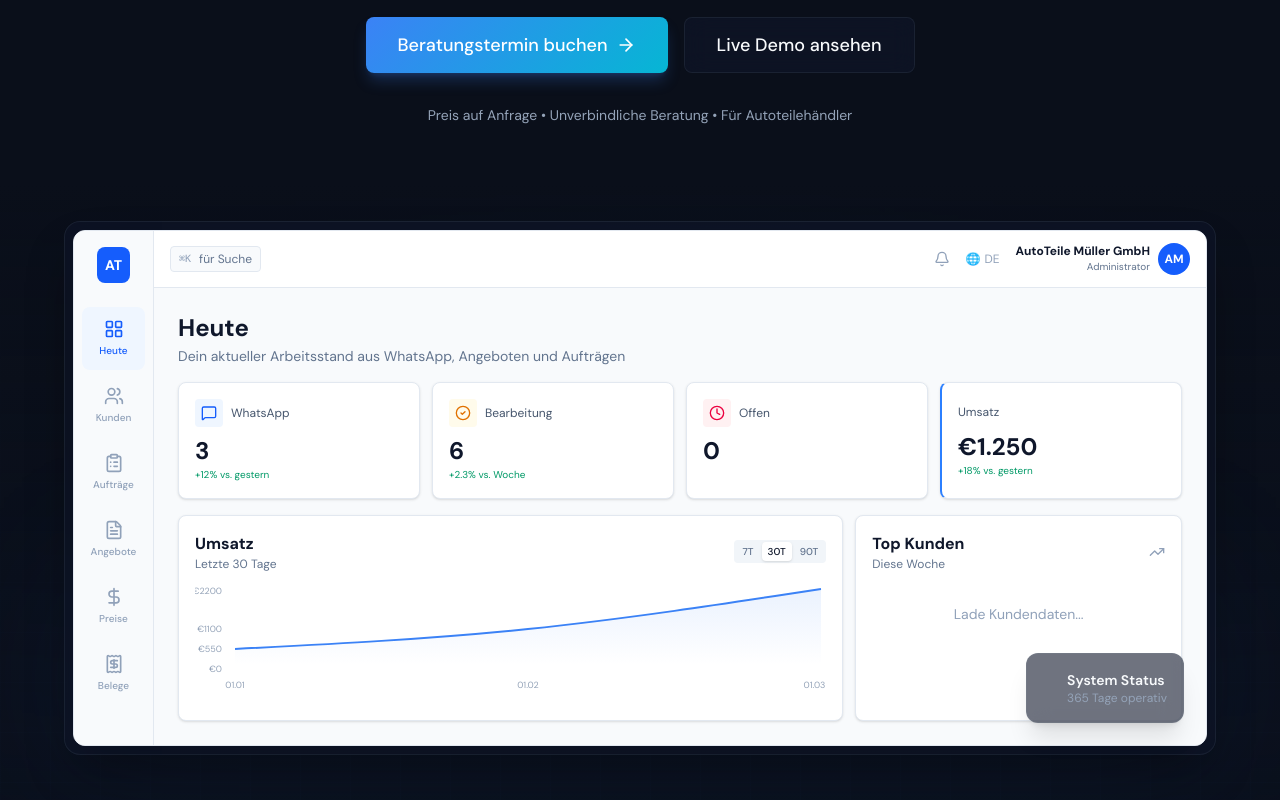
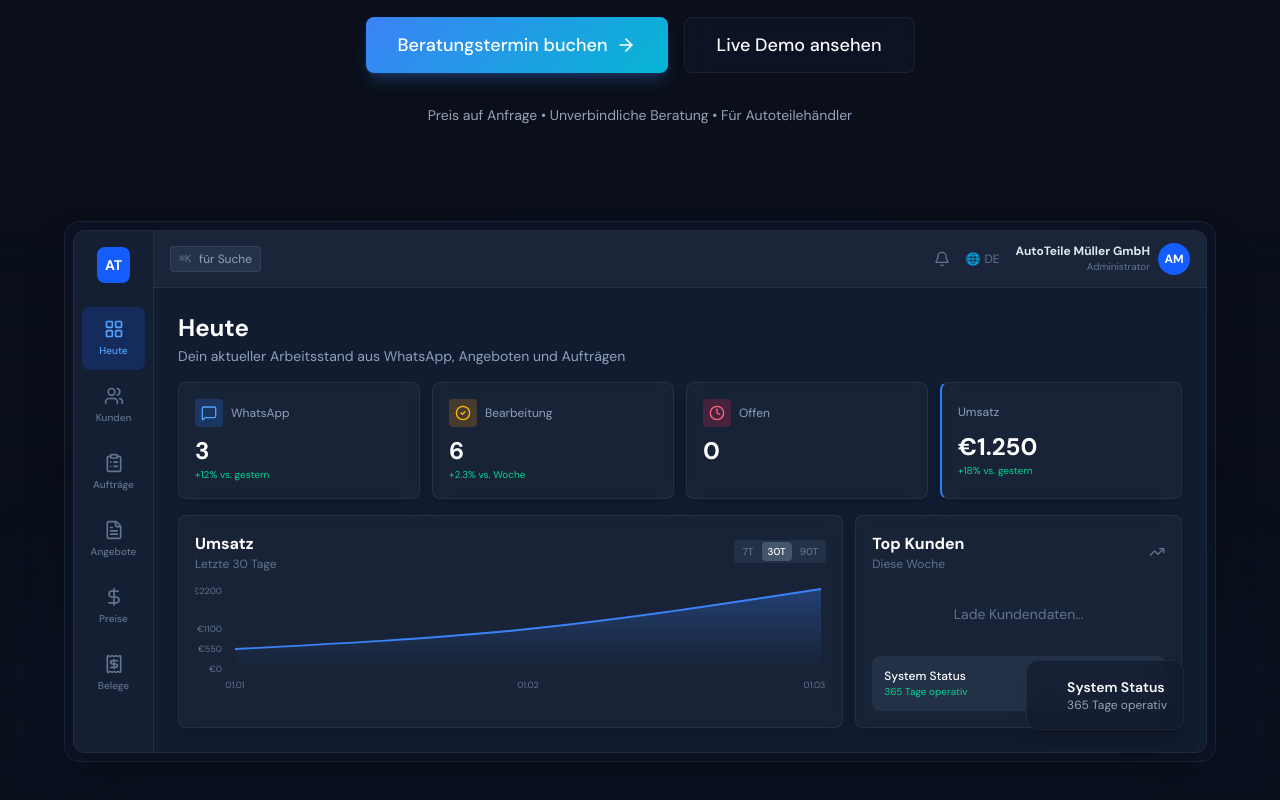
Before and after one commit to nyroxsystems-boop/landingpage, a Next.js app: page / in a window 1280 px wide. Shown: the part 518-1318 px from the top of the page. Built offline with nearby package versions, Linux system fonts and the light colour scheme.

Commit message:
🎨 Dark Mode für Dashboard & WAWI Previews - passend zum Landing Page Theme

```diff
--- a/components/landing/DashboardPreview.tsx
+++ b/components/landing/DashboardPreview.tsx
@@ -3,7 +3,7 @@
 import {
     MessageSquare, Clock, CheckCircle2, Bell,
     LayoutGrid, Users, FileText, ClipboardList, DollarSign,
-    Receipt, Package, Truck, TrendingUp, ChevronDown
+    Receipt, Package, Truck, TrendingUp
 } from 'lucide-react';
 import { AreaChart, Area, ResponsiveContainer, XAxis, YAxis } from 'recharts';
 
@@ -26,10 +26,10 @@ const sidebarItems = [
 
 export function DashboardPreview() {
     return (
-        <div className="w-full rounded-xl shadow-2xl border border-slate-200 bg-white overflow-hidden">
+        <div className="w-full rounded-xl shadow-2xl border border-slate-700/50 bg-slate-900 overflow-hidden">
             <div className="flex">
-                {/* Sidebar - Hidden on mobile, visible on md+ */}
-                <div className="hidden md:flex w-16 lg:w-20 bg-slate-50 border-r border-slate-200 min-h-[400px] lg:min-h-[500px] flex-col items-center py-3 lg:py-4 shrink-0">
+                {/* Sidebar - Dark Theme */}
+                <div className="hidden md:flex w-16 lg:w-20 bg-slate-800/50 border-r border-slate-700/50 min-h-[400px] lg:min-h-[500px] flex-col items-center py-3 lg:py-4 shrink-0">
                     {/* Logo */}
                     <div className="bg-blue-600 text-white font-bold rounded-lg p-1.5 lg:p-2 text-xs lg:text-sm mb-4 lg:mb-6">AT</div>
 
@@ -41,8 +41,8 @@ export function DashboardPreview() {
                                 <div
                                     key={index}
                                     className={`flex flex-col items-center justify-center w-full py-2 lg:py-3 rounded-lg cursor-pointer transition-colors ${item.active
-                                            ? 'bg-blue-50 text-blue-600'
-                                            : 'text-slate-400 hover:bg-slate-100 hover:text-slate-600'
+                                        ? 'bg-blue-600/20 text-blue-400'
+                                        : 'text-slate-500 hover:bg-slate-700/50 hover:text-slate-300'
                                         }`}
                                 >
                                     <Icon className="h-4 w-4 lg:h-5 lg:w-5 mb-0.5 lg:mb-1" />
@@ -55,20 +55,20 @@ export function DashboardPreview() {
 
                 {/* Main Content */}
                 <div className="flex-1 min-w-0">
-                    {/* Top Header */}
-                    <div className="bg-white border-b border-slate-200 px-3 py-2 md:px-4 md:py-3 flex items-center justify-between">
-                        <div className="flex items-center gap-2 text-xs text-slate-500 bg-slate-50 px-2 py-1 rounded border border-slate-200">
-                            <span className="font-mono text-[10px] text-slate-400">⌘K</span>
+                    {/* Top Header - Dark */}
+                    <div className="bg-slate-800/80 border-b border-slate-700/50 px-3 py-2 md:px-4 md:py-3 flex items-center justify-between">
+                        <div className="flex items-center gap-2 text-xs text-slate-400 bg-slate-700/50 px-2 py-1 rounded border border-slate-600/50">
+                            <span className="font-mono text-[10px] text-slate-500">⌘K</span>
                             <span className="hidden sm:inline">für Suche</span>
                         </div>
-                        <div className="flex items-center gap-2 md:gap-4 text-slate-400">
+                        <div className="flex items-center gap-2 md:gap-4 text-slate-500">
                             <Bell className="h-4 w-4" />
                             <div className="hidden sm:flex items-center gap-1 text-xs">
                                 <span>🌐</span> <span>DE</span>
                             </div>
                             <div className="flex items-center gap-1 md:gap-2">
                                 <div className="text-right hidden sm:block">
-                                    <div className="text-[10px] md:text-xs font-bold text-slate-900">AutoTeile Müller GmbH</div>
+                                    <div className="text-[10px] md:text-xs font-bold text-slate-200">AutoTeile Müller GmbH</div>
                                     <div className="text-[8px] md:text-[10px] text-slate-500">Administrator</div>
                                 </div>
                                 <div className="h-6 w-6 md:h-8 md:w-8 bg-blue-600 rounded-full flex items-center justify-center text-white text-[10px] md:text-xs font-bold">AM</div>
@@ -76,72 +76,72 @@ export function DashboardPreview() {
                         </div>
                     </div>
 
-                    {/* Dashboard Content */}
-                    <div className="bg-slate-50 p-3 md:p-4 lg:p-6">
+                    {/* Dashboard Content - Dark */}
+                    <div className="bg-slate-800/30 p-3 md:p-4 lg:p-6">
                         <div className="mb-3 md:mb-4">
-                            <h2 className="text-lg md:text-xl lg:text-2xl font-bold text-slate-900 mb-0.5">Heute</h2>
-                            <p className="text-slate-500 text-xs md:text-sm hidden sm:block">Dein aktueller Arbeitsstand aus WhatsApp, Angeboten und Aufträgen</p>
+                            <h2 className="text-lg md:text-xl lg:text-2xl font-bold text-white mb-0.5">Heute</h2>
+                            <p className="text-slate-400 text-xs md:text-sm hidden sm:block">Dein aktueller Arbeitsstand aus WhatsApp, Angeboten und Aufträgen</p>
                         </div>
 
-                        {/* Stats Grid */}
+                        {/* Stats Grid - Dark Cards */}
                         <div className="grid grid-cols-2 lg:grid-cols-4 gap-2 md:gap-3 mb-3 md:mb-4">
                             {/* Card 1: WhatsApp */}
-                            <div className="bg-white p-2 md:p-3 lg:p-4 rounded-lg border border-slate-200 shadow-sm">
+                            <div className="bg-slate-800/60 p-2 md:p-3 lg:p-4 rounded-lg border border-slate-700/50 shadow-lg backdrop-blur-sm">
                                 <div className="flex items-center gap-2 mb-1 md:mb-2">
-                                    <div className="p-1 md:p-1.5 bg-blue-50 text-blue-600 rounded">
+                                    <div className="p-1 md:p-1.5 bg-blue-500/20 text-blue-400 rounded">
                                         <MessageSquare className="h-3 w-3 md:h-4 md:w-4" />
                                     </div>
-                                    <span className="text-[10px] md:text-xs text-slate-600 truncate">WhatsApp</span>
+                                    <span className="text-[10px] md:text-xs text-slate-400 truncate">WhatsApp</span>
                                 </div>
-                                <div className="text-lg md:text-2xl font-bold text-slate-900">3</div>
-                                <div className="text-[8px] md:text-[10px] text-emerald-600 hidden sm:block">+12% vs. gestern</div>
+                                <div className="text-lg md:text-2xl font-bold text-white">3</div>
+                                <div className="text-[8px] md:text-[10px] text-emerald-400 hidden sm:block">+12% vs. gestern</div>
                             </div>
 
                             {/* Card 2: In Bearbeitung */}
-                            <div className="bg-white p-2 md:p-3 lg:p-4 rounded-lg border border-slate-200 shadow-sm">
+                            <div className="bg-slate-800/60 p-2 md:p-3 lg:p-4 rounded-lg border border-slate-700/50 shadow-lg backdrop-blur-sm">
                                 <div className="flex items-center gap-2 mb-1 md:mb-2">
-                                    <div className="p-1 md:p-1.5 bg-amber-50 text-amber-600 rounded">
+                                    <div className="p-1 md:p-1.5 bg-amber-500/20 text-amber-400 rounded">
                                         <CheckCircle2 className="h-3 w-3 md:h-4 md:w-4" />
                                     </div>
-                                    <span className="text-[10px] md:text-xs text-slate-600 truncate">Bearbeitung</span>
+                                    <span className="text-[10px] md:text-xs text-slate-400 truncate">Bearbeitung</span>
                                 </div>
-                                <div className="text-lg md:text-2xl font-bold text-slate-900">6</div>
-                                <div className="text-[8px] md:text-[10px] text-emerald-600 hidden sm:block">+2.3% vs. Woche</div>
+                                <div className="text-lg md:text-2xl font-bold text-white">6</div>
+                                <div className="text-[8px] md:text-[10px] text-emerald-400 hidden sm:block">+2.3% vs. Woche</div>
                             </div>
 
                             {/* Card 3: Offene Belege */}
-                            <div className="bg-white p-2 md:p-3 lg:p-4 rounded-lg border border-slate-200 shadow-sm">
+                            <div className="bg-slate-800/60 p-2 md:p-3 lg:p-4 rounded-lg border border-slate-700/50 shadow-lg backdrop-blur-sm">
                                 <div className="flex items-center gap-2 mb-1 md:mb-2">
-                                    <div className="p-1 md:p-1.5 bg-rose-50 text-rose-600 rounded">
+                                    <div className="p-1 md:p-1.5 bg-rose-500/20 text-rose-400 rounded">
                                         <Clock className="h-3 w-3 md:h-4 md:w-4" />
                                     </div>
-                                    <span className="text-[10px] md:text-xs text-slate-600 truncate">Offen</span>
+                                    <span className="text-[10px] md:text-xs text-slate-400 truncate">Offen</span>
                                 </div>
-                                <div className="text-lg md:text-2xl font-bold text-slate-900">0</div>
+                                <div className="text-lg md:text-2xl font-bold text-white">0</div>
                             </div>
 
                             {/* Card 4: Umsatz */}
-                            <div className="bg-white p-2 md:p-3 lg:p-4 rounded-lg border border-slate-200 border-l-2 border-l-blue-500 shadow-sm">
+                            <div className="bg-slate-800/60 p-2 md:p-3 lg:p-4 rounded-lg border border-slate-700/50 border-l-2 border-l-blue-500 shadow-lg backdrop-blur-sm">
                                 <div className="mb-1 md:mb-2">
-                                    <span className="text-[10px] md:text-xs text-slate-600">Umsatz</span>
+                                    <span className="text-[10px] md:text-xs text-slate-400">Umsatz</span>
                                 </div>
-                                <div className="text-sm md:text-xl lg:text-2xl font-bold text-slate-900">€1.250</div>
-                                <div className="text-[8px] md:text-[10px] text-emerald-600 hidden sm:block">+18% vs. gestern</div>
+                                <div className="text-sm md:text-xl lg:text-2xl font-bold text-white">€1.250</div>
+                                <div className="text-[8px] md:text-[10px] text-emerald-400 hidden sm:block">+18% vs. gestern</div>
                             </div>
                         </div>
 
                         {/* Bottom Row */}
                         <div className="grid grid-cols-1 lg:grid-cols-3 gap-2 md:gap-3">
                             {/* Chart Section */}
-                            <div className="lg:col-span-2 bg-white p-2 md:p-3 lg:p-4 rounded-lg border border-slate-200 shadow-sm">
+                            <div className="lg:col-span-2 bg-slate-800/60 p-2 md:p-3 lg:p-4 rounded-lg border border-slate-700/50 shadow-lg backdrop-blur-sm">
                                 <div className="flex items-center justify-between mb-2 md:mb-3">
                                     <div>
-                                        <h3 className="text-sm md:text-base font-bold text-slate-900">Umsatz</h3>
+                                        <h3 className="text-sm md:text-base font-bold text-white">Umsatz</h3>
                                         <p className="text-[10px] md:text-xs text-slate-500">Letzte 30 Tage</p>
                                     </div>
-                                    <div className="hidden md:flex gap-0.5 bg-slate-100 rounded p-0.5">
+                                    <div className="hidden md:flex gap-0.5 bg-slate-700/50 rounded p-0.5">
                                         <button className="text-[10px] font-medium px-1.5 py-0.5 rounded text-slate-500">7T</button>
-                                        <button className="text-[10px] font-medium bg-white px-1.5 py-0.5 rounded text-slate-900 shadow-sm">30T</button>
+                                        <button className="text-[10px] font-medium bg-slate-600 px-1.5 py-0.5 rounded text-white shadow-sm">30T</button>
                                         <button className="text-[10px] font-medium px-1.5 py-0.5 rounded text-slate-500">90T</button>
                                     </div>
                                 </div>
@@ -149,30 +149,36 @@ export function DashboardPreview() {
                                     <ResponsiveContainer width="100%" height="100%">
                                         <AreaChart data={chartData}>
                                             <defs>
-                                                <linearGradient id="colorUmsatzLight" x1="0" y1="0" x2="0" y2="1">
-                                                    <stop offset="5%" stopColor="#3B82F6" stopOpacity={0.1} />
+                                                <linearGradient id="colorUmsatzDark" x1="0" y1="0" x2="0" y2="1">
+                                                    <stop offset="5%" stopColor="#3B82F6" stopOpacity={0.3} />
                                                     <stop offset="95%" stopColor="#3B82F6" stopOpacity={0} />
                                                 </linearGradient>
                                             </defs>
-                                            <XAxis dataKey="name" axisLine={false} tickLine={false} tick={{ fontSize: 9, fill: '#94a3b8' }} dy={5} />
-                                            <YAxis axisLine={false} tickLine={false} tick={{ fontSize: 9, fill: '#94a3b8' }} tickFormatter={(value) => `€${value}`} dx={-5} width={35} />
-                                            <Area type="monotone" dataKey="value" stroke="#3B82F6" strokeWidth={2} fillOpacity={1} fill="url(#colorUmsatzLight)" />
+                                            <XAxis dataKey="name" axisLine={false} tickLine={false} tick={{ fontSize: 9, fill: '#64748b' }} dy={5} />
+                                            <YAxis axisLine={false} tickLine={false} tick={{ fontSize: 9, fill: '#64748b' }} tickFormatter={(value) => `€${value}`} dx={-5} width={35} />
+                                            <Area type="monotone" dataKey="value" stroke="#3B82F6" strokeWidth={2} fillOpacity={1} fill="url(#colorUmsatzDark)" />
                                         </AreaChart>
                                     </ResponsiveContainer>
                                 </div>
                             </div>
 
                             {/* Top Kunden */}
-                            <div className="bg-white p-2 md:p-3 lg:p-4 rounded-lg border border-slate-200 shadow-sm">
+                            <div className="bg-slate-800/60 p-2 md:p-3 lg:p-4 rounded-lg border border-slate-700/50 shadow-lg backdrop-blur-sm">
                                 <div className="flex items-center justify-between mb-2">
                                     <div>
-                                        <h3 className="text-sm md:text-base font-bold text-slate-900">Top Kunden</h3>
+                                        <h3 className="text-sm md:text-base font-bold text-white">Top Kunden</h3>
                                         <p className="text-[10px] md:text-xs text-slate-500">Diese Woche</p>
                                     </div>
-                                    <TrendingUp className="h-3 w-3 md:h-4 md:w-4 text-slate-400" />
+                                    <TrendingUp className="h-3 w-3 md:h-4 md:w-4 text-slate-500" />
                                 </div>
-                                <div className="text-center py-4 md:py-6 text-slate-400">
+                                <div className="text-center py-4 md:py-6 text-slate-500">
                                     <div className="text-[10px] md:text-sm">Lade Kundendaten...</div>
+                                </div>
+
+                                {/* System Status Badge */}
+                                <div className="mt-2 bg-slate-700/50 rounded-lg p-2 md:p-3">
+                                    <div className="text-xs font-medium text-white">System Status</div>
+                                    <div className="text-[10px] text-emerald-400">365 Tage operativ</div>
                                 </div>
                             </div>
                         </div>
```
Also changed, not shown: components/landing/WAWIPreview.tsx (+51 -51 lines).
